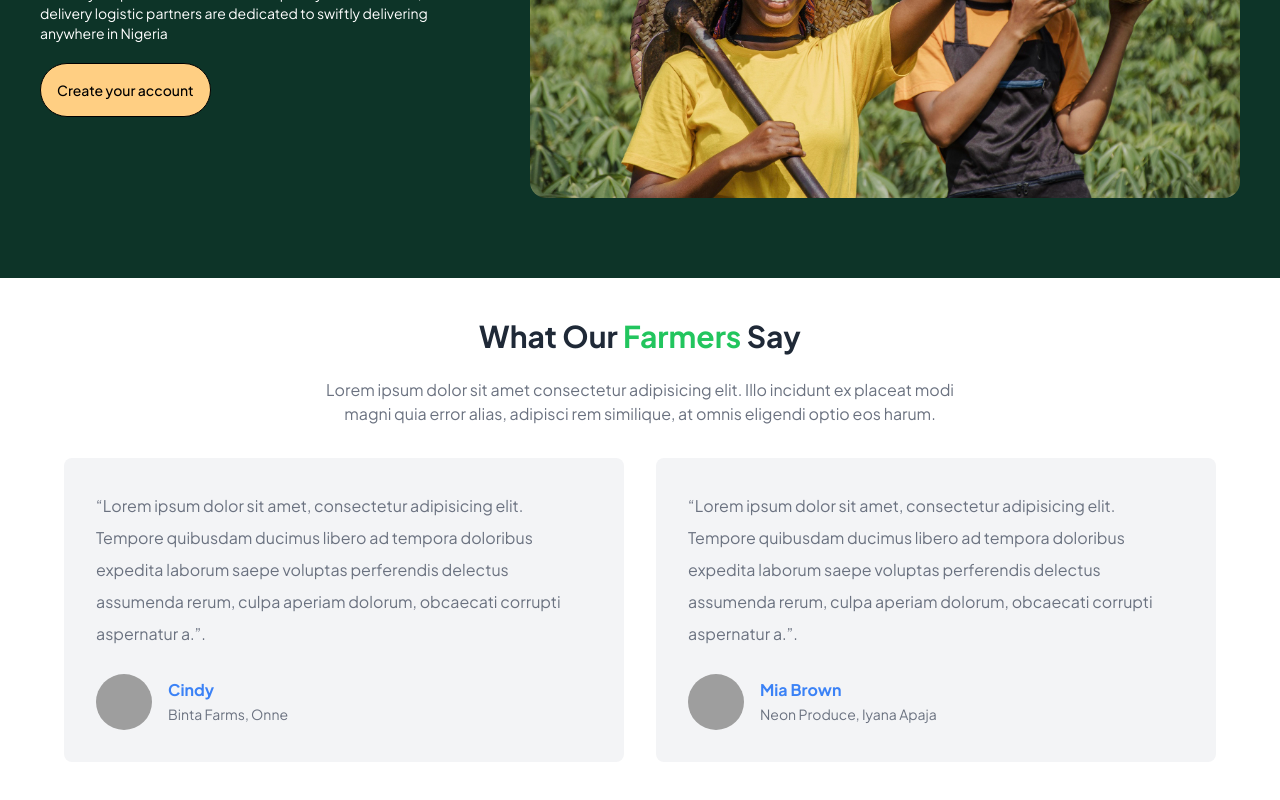
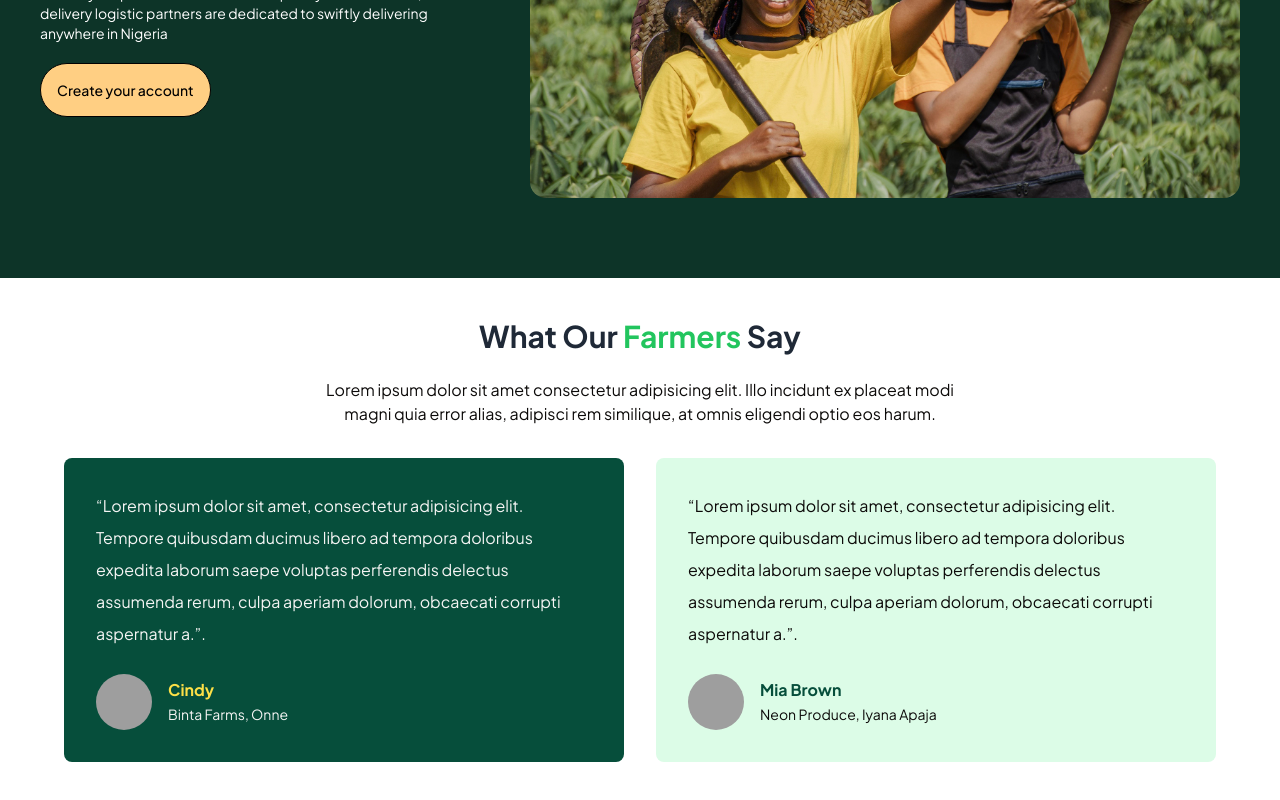
Before and after one commit to Drpearlz/farmconnect, a React (Vite) app: page / in a window 1280 px wide. Shown: the part 2316-3116 px from the top of the page. Built offline with nearby package versions, Linux system fonts and the light colour scheme; grey boxes are pictures that could not be loaded.

Commit message:
fixed footer review colour

```diff
--- a/src/components/sections/review.jsx
+++ b/src/components/sections/review.jsx
@@ -3,19 +3,19 @@ import React from 'react'
 const Review = () => {
   return (
     <div>
-        <section className="bg-white dark:bg-gray-900">
+        <section className="bg-white">
   <div className="container px-6 py-10 mx-auto">
-    <h1 className="text-2xl font-semibold text-center text-gray-800 capitalize lg:text-3xl dark:text-white">
+    <h1 className="text-2xl font-semibold text-center text-gray-800 capitalize lg:text-3xl">
       What our <span className="text-green-500 ">Farmers</span> say
     </h1>
-    <p className="max-w-2xl mx-auto mt-6 text-center text-gray-500 dark:text-gray-300">
+    <p className="max-w-2xl mx-auto mt-6 text-center text-stone-950">
       Lorem ipsum dolor sit amet consectetur adipisicing elit. Illo incidunt ex
       placeat modi magni quia error alias, adipisci rem similique, at omnis
       eligendi optio eos harum.
     </p>
     <div className="grid grid-cols-1 gap-8 mx-auto mt-8 lg:grid-cols-2 xl:mt-10 max-w-7xl">
-      <div className="p-6 bg-gray-100 rounded-lg dark:bg-gray-800 md:p-8">
-        <p className="leading-loose text-gray-500 dark:text-gray-300">
+      <div className="p-6 bg-emerald-900 rounded-lg md:p-8">
+        <p className="leading-loose text-stone-100">
           “Lorem ipsum dolor sit amet, consectetur adipisicing elit. Tempore
           quibusdam ducimus libero ad tempora doloribus expedita laborum saepe
           voluptas perferendis delectus assumenda rerum, culpa aperiam dolorum,
@@ -28,15 +28,15 @@ const Review = () => {
             alt=""
           />
           <div className="mx-4">
-            <h1 className="font-semibold text-blue-500">Cindy</h1>
-            <span className="text-sm text-gray-500 dark:text-gray-300">
+            <h1 className="font-semibold text-yellow-300">Cindy</h1>
+            <span className="text-sm text-stone-100">
               Binta Farms, Onne
             </span>
           </div>
         </div>
       </div>
-      <div className="p-6 bg-gray-100 rounded-lg dark:bg-gray-800 md:p-8">
-        <p className="leading-loose text-gray-500 dark:text-gray-300">
+      <div className="p-6 bg-green-100 rounded-lg md:p-8">
+        <p className="leading-loose text-stone-950 ">
           “Lorem ipsum dolor sit amet, consectetur adipisicing elit. Tempore
           quibusdam ducimus libero ad tempora doloribus expedita laborum saepe
           voluptas perferendis delectus assumenda rerum, culpa aperiam dolorum,
@@ -49,8 +49,8 @@ const Review = () => {
             alt=""
           />
           <div className="mx-4">
-            <h1 className="font-semibold text-blue-500">Mia Brown</h1>
-            <span className="text-sm text-gray-500 dark:text-gray-300">
+            <h1 className="font-semibold text-emerald-900">Mia Brown</h1>
+            <span className="text-sm text-stone-950">
               Neon Produce, Iyana Apaja
             </span>
           </div>
```
